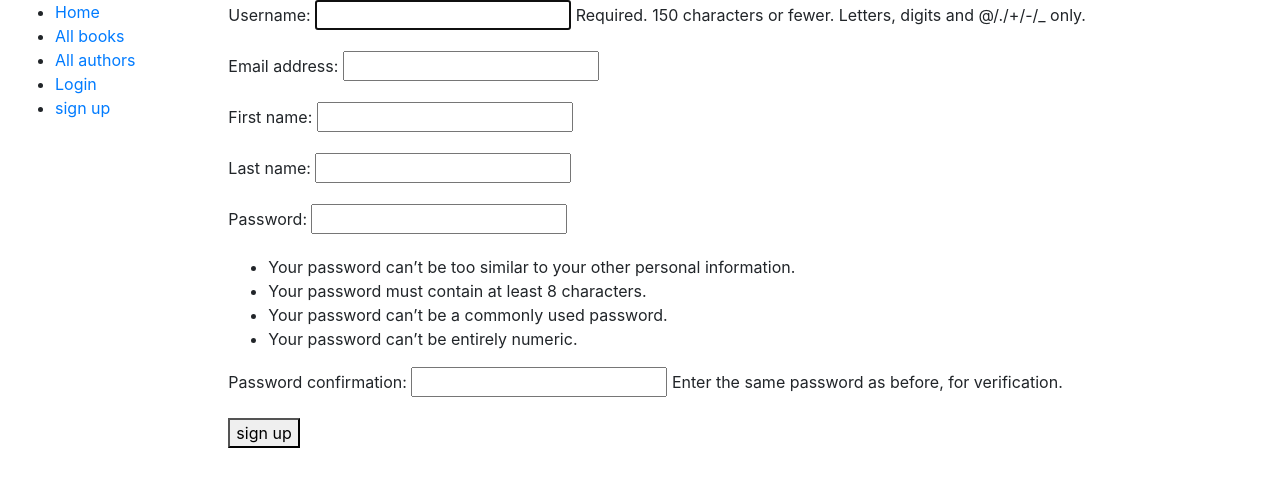
After one commit to sajjad0057/Django-Advance, a Django app: page /session/sign-up/ in a window 1280 px wide. The commit adds this page. Shown: the top 487 px of the page. Run offline with Django 3.2, Linux system fonts and the light colour scheme.

Commit message:
custom user registration

```diff
--- a/catalog/templates/base_generic.html
+++ b/catalog/templates/base_generic.html
@@ -33,6 +33,7 @@
             </li>
             {% else %}
             <li><a href="{% url 'session:login'%}?next={{request.path}}">Login</a></li>
+            <li><a href="{% url 'session:signup'%}">sign up</a></li>
             {% endif %}
           </ul>
           {% endblock %}
--- /dev/null
+++ b/session/forms.py
@@ -0,0 +1,11 @@
+from django import forms
+from django.contrib.auth.forms import UserCreationForm
+from django.contrib.auth.models import User
+
+
+
+
+class signUpForm(UserCreationForm):
+    class Meta:
+        model = User
+        fields = ('username','email','first_name','last_name')
--- a/session/urls.py
+++ b/session/urls.py
@@ -1,5 +1,6 @@
 from django.urls import path
 from . import views
+
 
 app_name = 'session'
 
@@ -7,5 +8,6 @@ urlpatterns = [
 
     path('login/',views.login_user,name='login'),
     path('logout/',views.user_logout,name='logout'),
+    path('sign-up/',views.registration,name='signup'),
 
 ]
--- a/session/views.py
+++ b/session/views.py
@@ -3,6 +3,7 @@ from django.shortcuts import render,redirect,HttpResponse
 from django.contrib.auth.forms import AuthenticationForm
 from django.contrib.auth import authenticate,login,logout
 from django.contrib.auth.models import User
+from .forms import signUpForm
 
 # Create your views here.
 
@@ -33,3 +34,19 @@ def login_user(request):
 def user_logout(request):
     logout(request)
     return HttpResponse('you are logout successfully !')
+
+
+
+def registration(request):
+    if request.method == "POST":
+        form = signUpForm(request.POST)
+        if form.is_valid():
+            form.save()
+            return redirect('session:login')
+        else:
+            return HttpResponse("form is not valid")
+
+    else:
+        form = signUpForm()
+
+    return render(request,'session/signup.html',{'form':form})
--- /dev/null
+++ b/templates/session/signup.html
@@ -0,0 +1,13 @@
+{% extends "base_generic.html" %}
+
+{% block content %}
+<div>
+    <form action="" method="POST">
+        {{form.as_p}}
+        {% csrf_token %}
+        <button type="submit">sign up</button>
+
+    </form>
+</div>
+
+{% endblock content %}
```
